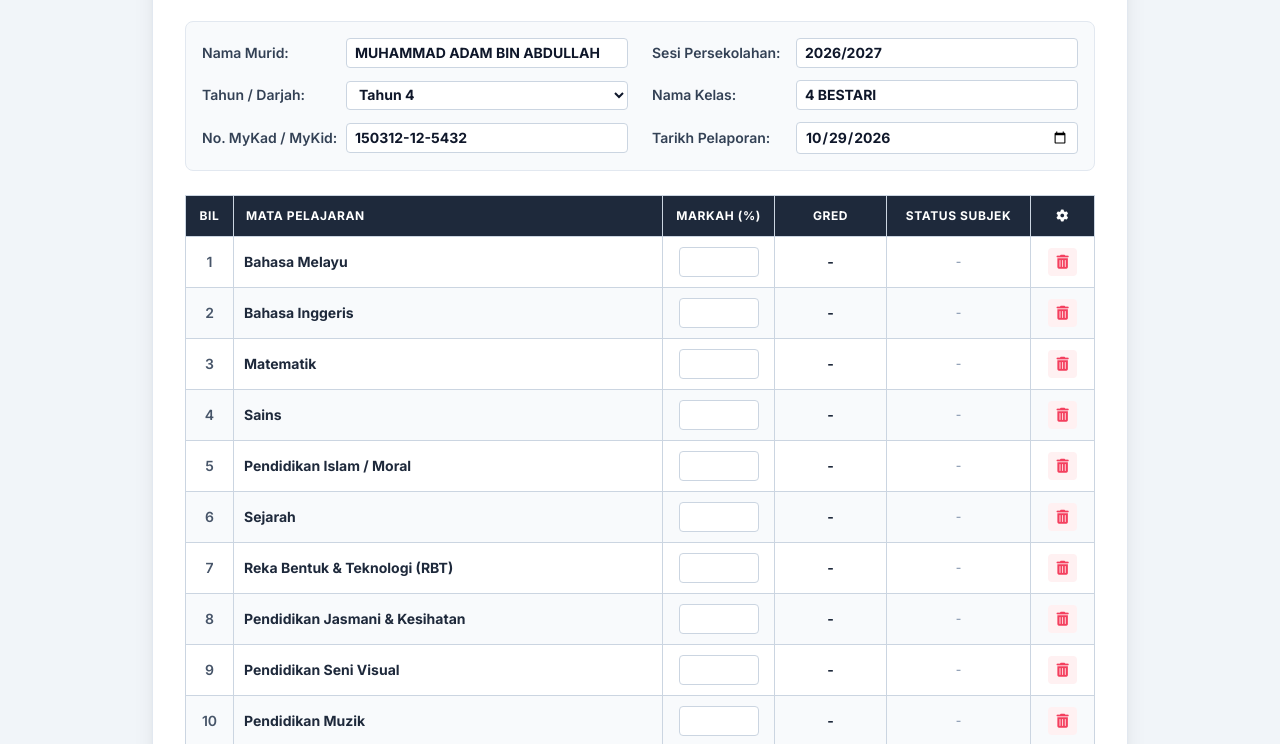
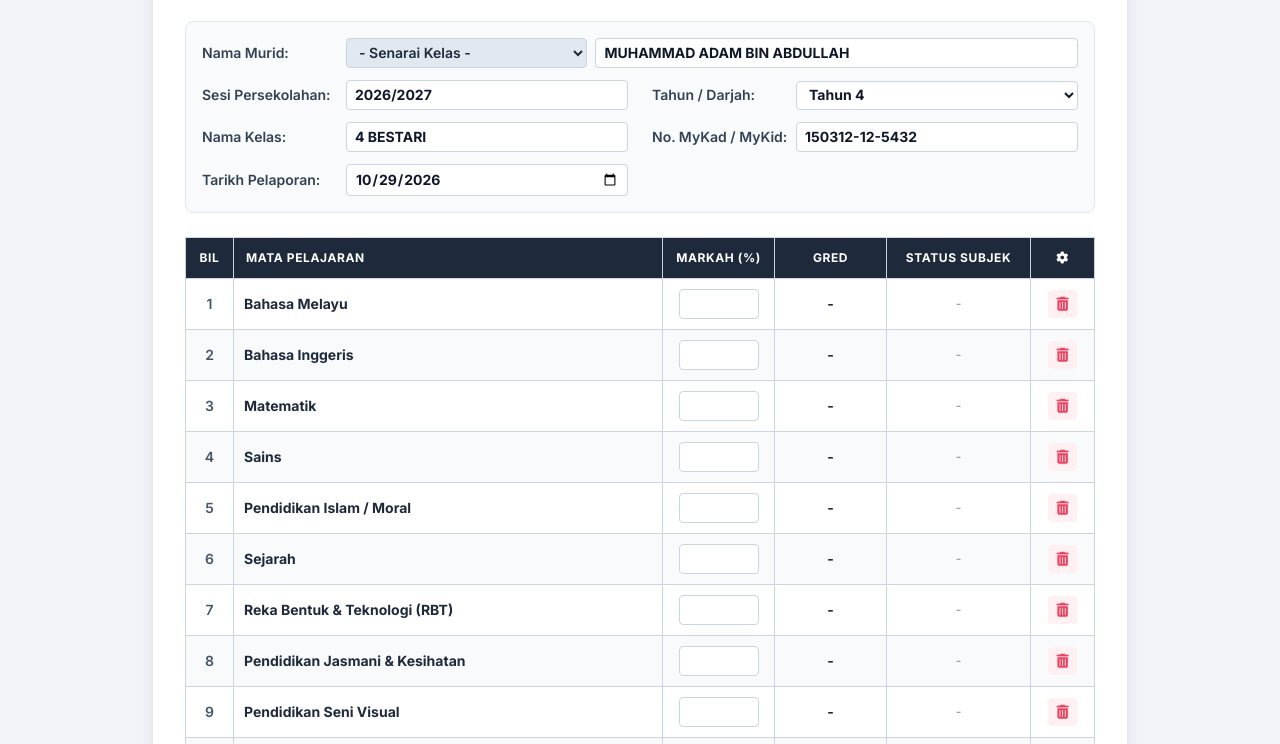
Before and after one commit to xba3102/sup, a plain HTML site: page index.html in a window 1280 px wide. Shown: the part 252-996 px from the top of the page. Drawn offline with nearby package versions, Linux system fonts and the light colour scheme.

Commit message:
Update index.html

```diff
--- a/index.html
+++ b/index.html
@@ -195,6 +195,13 @@
                         <input type="file" accept="image/*" onchange="handleSignatureUpload(event, 'sigHeadmasterImg')" class="block w-full text-xs text-slate-500 file:mr-3 file:py-1.5 file:px-3 file:rounded-md file:border-0 file:text-xs file:font-semibold file:bg-sky-50 file:text-sky-700 hover:file:bg-sky-100 cursor-pointer">
                     </div>
                 </div>
+
+                <!-- TETAPAN SENARAI MURID -->
+                <div class="mt-4">
+                    <label class="block text-xs font-semibold text-slate-600 uppercase tracking-wider mb-1">Senarai Nama Murid (Satu nama sebaris)</label>
+                    <textarea id="settingStudentList" rows="4" class="w-full text-sm p-2.5 border border-slate-300 rounded-lg focus:ring-2 focus:ring-sky-500 outline-none" placeholder="Tampal senarai nama murid bagi kelas ini di sini...&#10;Contoh:&#10;ALI BIN ABU&#10;AISYAH BINTI AHMAD" oninput="updateStudentDropdown()"></textarea>
+                    <p class="text-[10px] text-slate-500 mt-1">Senarai ini akan dipaparkan dalam menu 'Senarai Kelas' pada borang utama untuk mempercepatkan peralihan murid dan kemasukan markah.</p>
+                </div>
             </div>
         </div>
 
@@ -228,9 +235,14 @@
 
             <!-- MAKLUMAT MURID & SESI PERSEKOLAHAN -->
             <div class="grid grid-cols-1 md:grid-cols-2 gap-x-6 gap-y-3 mb-6 bg-slate-50 p-4 rounded-lg border border-slate-200 text-sm">
-                <div class="flex items-center">
+                <div class="flex items-center md:col-span-2">
                     <span class="w-36 font-semibold text-slate-700">Nama Murid:</span>
-                    <input type="text" id="studentName" value="MUHAMMAD ADAM BIN ABDULLAH" class="flex-1 font-bold text-slate-900 uppercase bg-white border border-slate-300 rounded px-2 py-1 focus:ring-1 focus:ring-sky-500">
+                    <div class="flex-1 flex flex-col sm:flex-row gap-2">
+                        <select id="quickStudentSelect" onchange="applyStudentSelection()" class="no-print bg-slate-200 hover:bg-slate-300 border border-slate-300 text-slate-800 text-sm font-semibold rounded px-2 py-1 outline-none w-full sm:w-1/3 transition-colors cursor-pointer" title="Pilih nama untuk set semula markah dan mula menaip">
+                            <option value="">- Senarai Kelas -</option>
+                        </select>
+                        <input type="text" id="studentName" value="MUHAMMAD ADAM BIN ABDULLAH" class="w-full sm:w-2/3 font-bold text-slate-900 uppercase bg-white border border-slate-300 rounded px-2 py-1 focus:ring-1 focus:ring-sky-500">
+                    </div>
                 </div>
                 <div class="flex items-center">
                     <span class="w-36 font-semibold text-slate-700">Sesi Persekolahan:</span>
@@ -550,6 +562,53 @@
             document.getElementById("headmasterName").value = hmName;
         }
 
+        // Kemaskini Senarai Murid dalam Dropdown
+        function updateStudentDropdown() {
+            const listText = document.getElementById("settingStudentList").value;
+            const select = document.getElementById("quickStudentSelect");
+
+            // Kosongkan dan letak placeholder asal
+            select.innerHTML = '<option value="">- Senarai Kelas -</option>';
+
+            if (!listText.trim()) return;
+
+            const students = listText.split('\n').map(s => s.trim()).filter(s => s.length > 0);
+
+            students.forEach(student => {
+                const opt = document.createElement("option");
+                opt.value = student.toUpperCase();
+                opt.textContent = student.toUpperCase();
+                select.appendChild(opt);
+            });
+        }
+
+        // Terapkan Pilihan Murid & Bersihkan Markah Lama
+        function applyStudentSelection() {
+            const select = document.getElementById("quickStudentSelect");
+            if(select.value) {
+                // Tukar nama murid
+                document.getElementById("studentName").value = select.value;
+
+                // Kosongkan semua markah sedia ada untuk mula yang baharu
+                const markInputs = document.querySelectorAll(".mark-input");
+                markInputs.forEach(input => {
+                    input.value = "";
+                });
+
+                // Kira semula (akan reset Gred dan Status)
+                calculateResults();
+
+                // Letakkan cursor di petak markah pertama secara automatik
+                const firstMarkInput = document.querySelector(".mark-input");
+                if(firstMarkInput) {
+                    firstMarkInput.focus();
+                }
+
+                // Reset dropdown semula supaya nampak kemas
+                select.value = "";
+            }
+        }
+
         // Toggle Headmaster Signature Visibility
         function toggleHeadmaster() {
             const isChecked = document.getElementById("enableHeadmaster").checked;
@@ -640,6 +699,9 @@
             document.getElementById("settingClassName").value = document.getElementById("className").value;
             document.getElementById("settingTeacherName").value = document.getElementById("teacherName").value;
 
+            // Initialize Dropdown Murid
+            updateStudentDropdown();
+
             // Render default subjects initially
             handleYearChange();
         };
```
